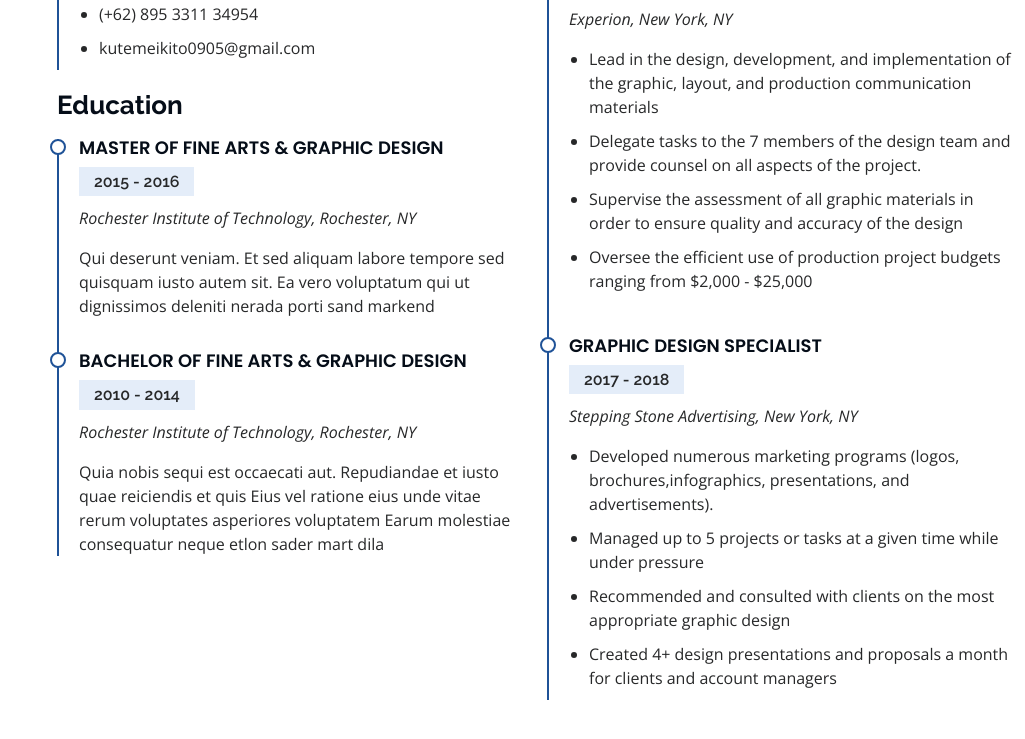
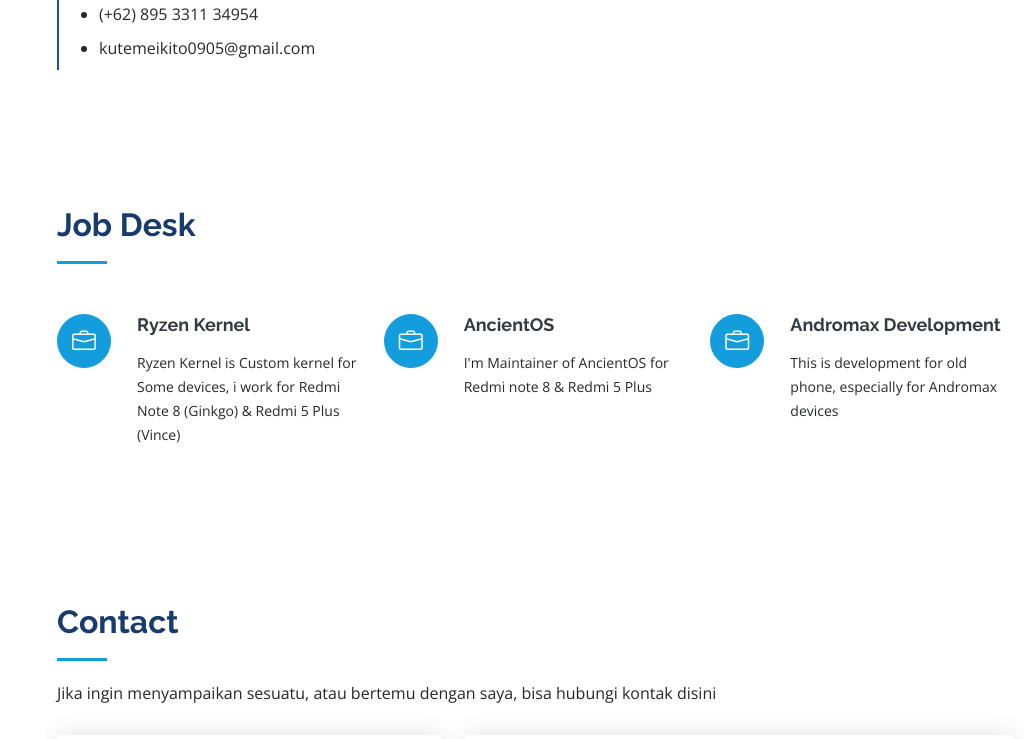
Before and after one commit to kutemeikito/kutemeikito.github-io, a plain HTML site: page index.html in a window 1280 px wide. Shown: the part 2061-2800 px from the top of the page, without its empty margins (255-1280 px from the left). Drawn offline with nearby package versions, Linux system fonts and the light colour scheme.

Commit message:
remove Resume

```diff
--- a/index.html
+++ b/index.html
@@ -195,47 +195,7 @@
                 <li>kutemeikito0905@gmail.com</li>
               </ul>
             </div>
-
-            <h3 class="resume-title">Education</h3>
-            <div class="resume-item">
-              <h4>Master of Fine Arts &amp; Graphic Design</h4>
-              <h5>2015 - 2016</h5>
-              <p><em>Rochester Institute of Technology, Rochester, NY</em></p>
-              <p>Qui deserunt veniam. Et sed aliquam labore tempore sed quisquam iusto autem sit. Ea vero voluptatum qui ut dignissimos deleniti nerada porti sand markend</p>
-            </div>
-            <div class="resume-item">
-              <h4>Bachelor of Fine Arts &amp; Graphic Design</h4>
-              <h5>2010 - 2014</h5>
-              <p><em>Rochester Institute of Technology, Rochester, NY</em></p>
-              <p>Quia nobis sequi est occaecati aut. Repudiandae et iusto quae reiciendis et quis Eius vel ratione eius unde vitae rerum voluptates asperiores voluptatem Earum molestiae consequatur neque etlon sader mart dila</p>
-            </div>
           </div>
-          <div class="col-lg-6" data-aos="fade-up" data-aos-delay="100">
-            <h3 class="resume-title">Professional Experience</h3>
-            <div class="resume-item">
-              <h4>Senior graphic design specialist</h4>
-              <h5>2019 - Present</h5>
-              <p><em>Experion, New York, NY </em></p>
-              <ul>
-                <li>Lead in the design, development, and implementation of the graphic, layout, and production communication materials</li>
-                <li>Delegate tasks to the 7 members of the design team and provide counsel on all aspects of the project. </li>
-                <li>Supervise the assessment of all graphic materials in order to ensure quality and accuracy of the design</li>
-                <li>Oversee the efficient use of production project budgets ranging from $2,000 - $25,000</li>
-              </ul>
-            </div>
-            <div class="resume-item">
-              <h4>Graphic design specialist</h4>
-              <h5>2017 - 2018</h5>
-              <p><em>Stepping Stone Advertising, New York, NY</em></p>
-              <ul>
-                <li>Developed numerous marketing programs (logos, brochures,infographics, presentations, and advertisements).</li>
-                <li>Managed up to 5 projects or tasks at a given time while under pressure</li>
-                <li>Recommended and consulted with clients on the most appropriate graphic design</li>
-                <li>Created 4+ design presentations and proposals a month for clients and account managers</li>
-              </ul>
-            </div>
-          </div>
-        </div>
 
       </div>
     </section><!-- End Resume Section -->
@@ -251,7 +211,7 @@
         <div class="row">
           <div class="col-lg-4 col-md-6 icon-box" data-aos="fade-up">
             <div class="icon"><i class="bi bi-briefcase"></i></div>
-            <h4 class="title"><a href="https://github.com/kutemeikito/android_kernel_xiaomi_ginkgo">Ryzen Kernel</a></h4>
+            <h4 class="title"><a href="/ryzen-kernel/">Ryzen Kernel</a></h4>
             <p class="description">Ryzen Kernel is Custom kernel for Some devices, i work for Redmi Note 8 (Ginkgo) & Redmi 5 Plus (Vince)</p>
           </div>
           <div class="col-lg-4 col-md-6 icon-box" data-aos="fade-up" data-aos-delay="100">
```
